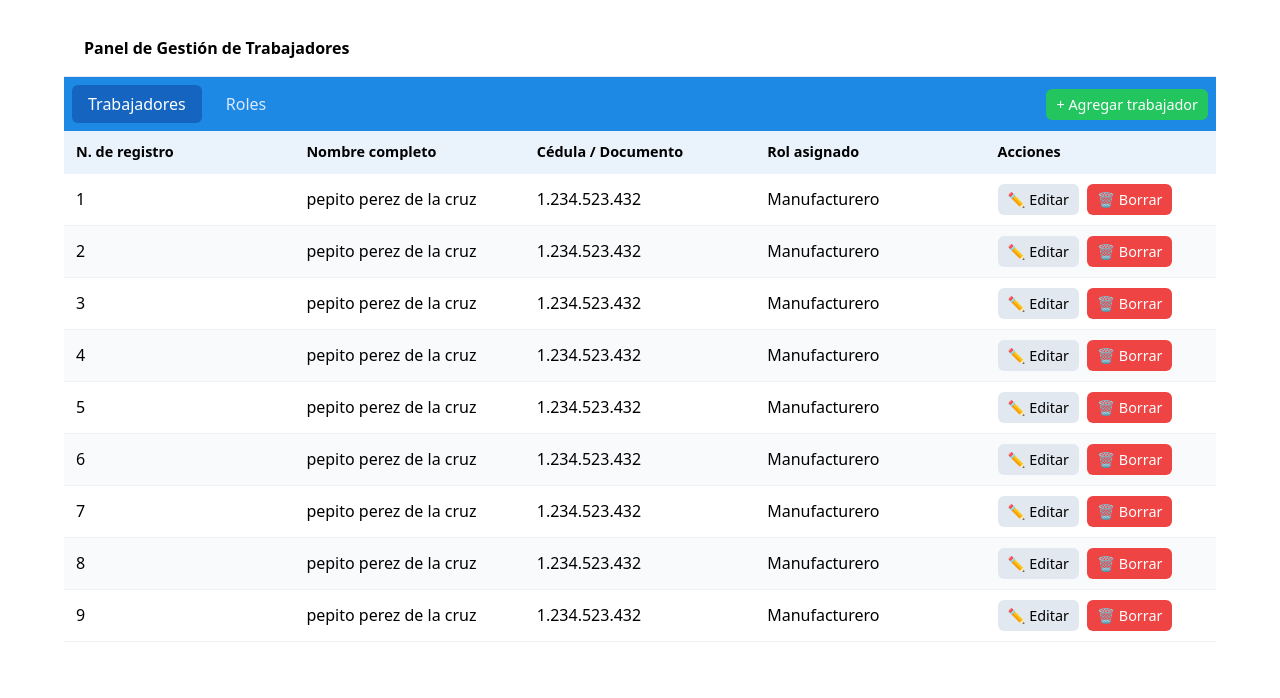
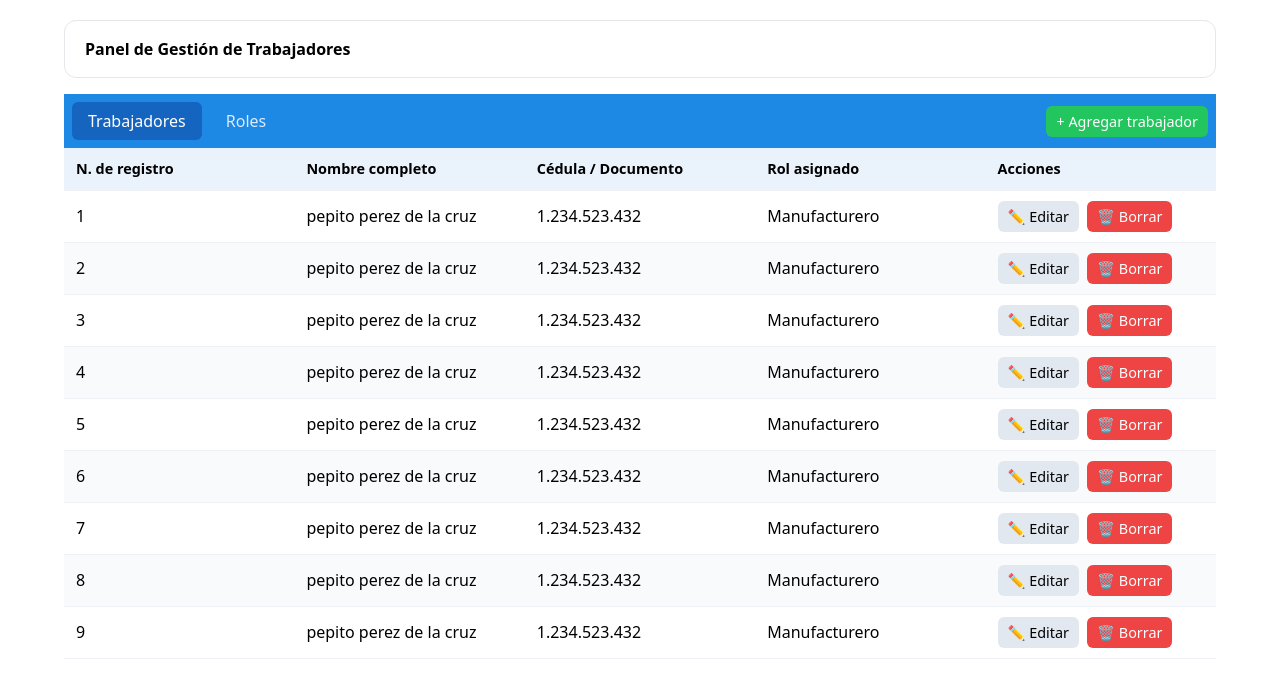
Before and after one commit to judajaavAlt/PI2-ImageRecognition, a React (Vite) app in the folder frontend/: page /workers in a window 1280 px wide. Shown: the top 698 px of the page. Built offline with nearby package versions, Linux system fonts and the light colour scheme.

Commit message:
Update panel-title styling in workers.css
Enhanced the .panel-title class with increased font weight, background color, border, border radius, and adjusted padding and margin for improved visual consistency with the table.

```diff
--- a/frontend/src/pages/workers.css
+++ b/frontend/src/pages/workers.css
@@ -20,9 +20,13 @@
 }
 
 .panel-title {
-  font-weight: 600;
+  font-weight: 700;
+  background: #ffffff;
+  border: 1px solid #e5e7eb;
+  border-radius: 12px;
   padding: 16px 20px;
-  border-bottom: 1px solid #e5e7eb;
+  margin: 0 0 16px 0;
+  box-sizing: border-box; /* asegura mismo ancho visual que la tabla */
 }
 
 .tabs-bar {
```
